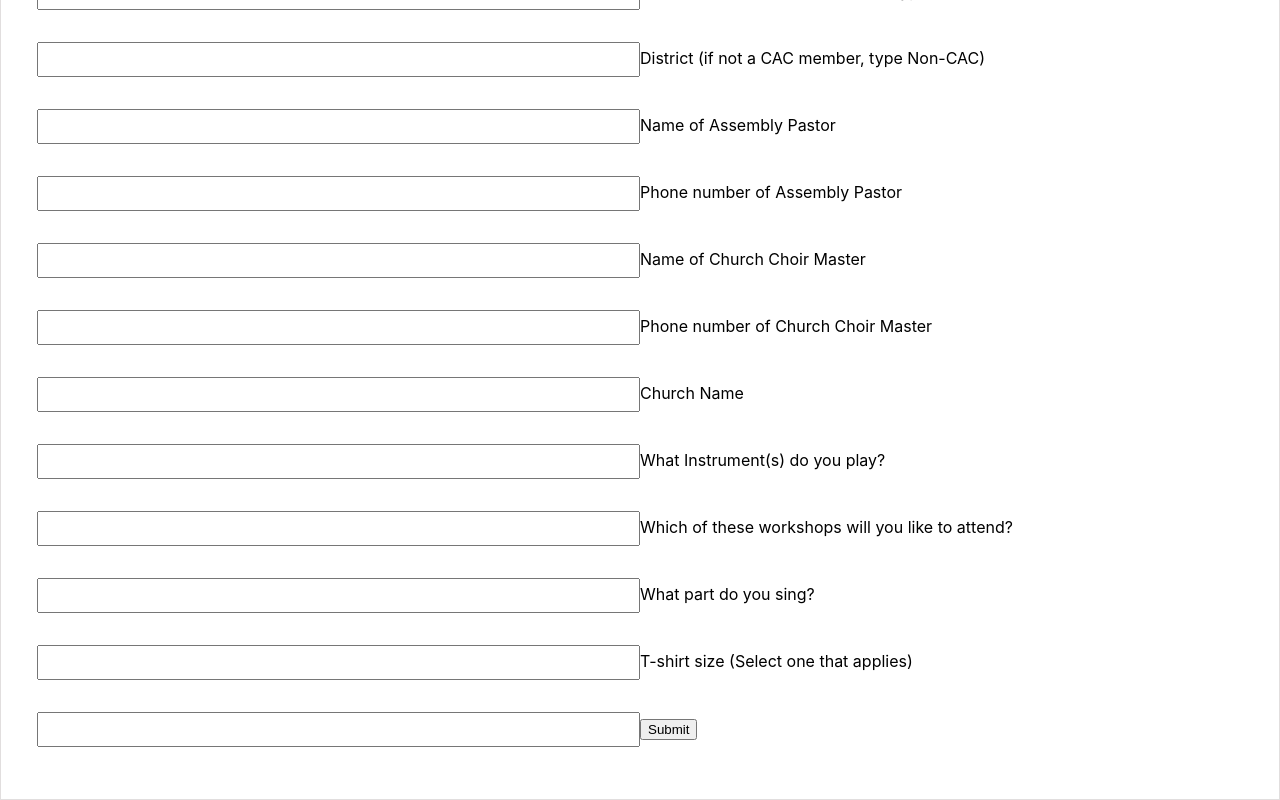
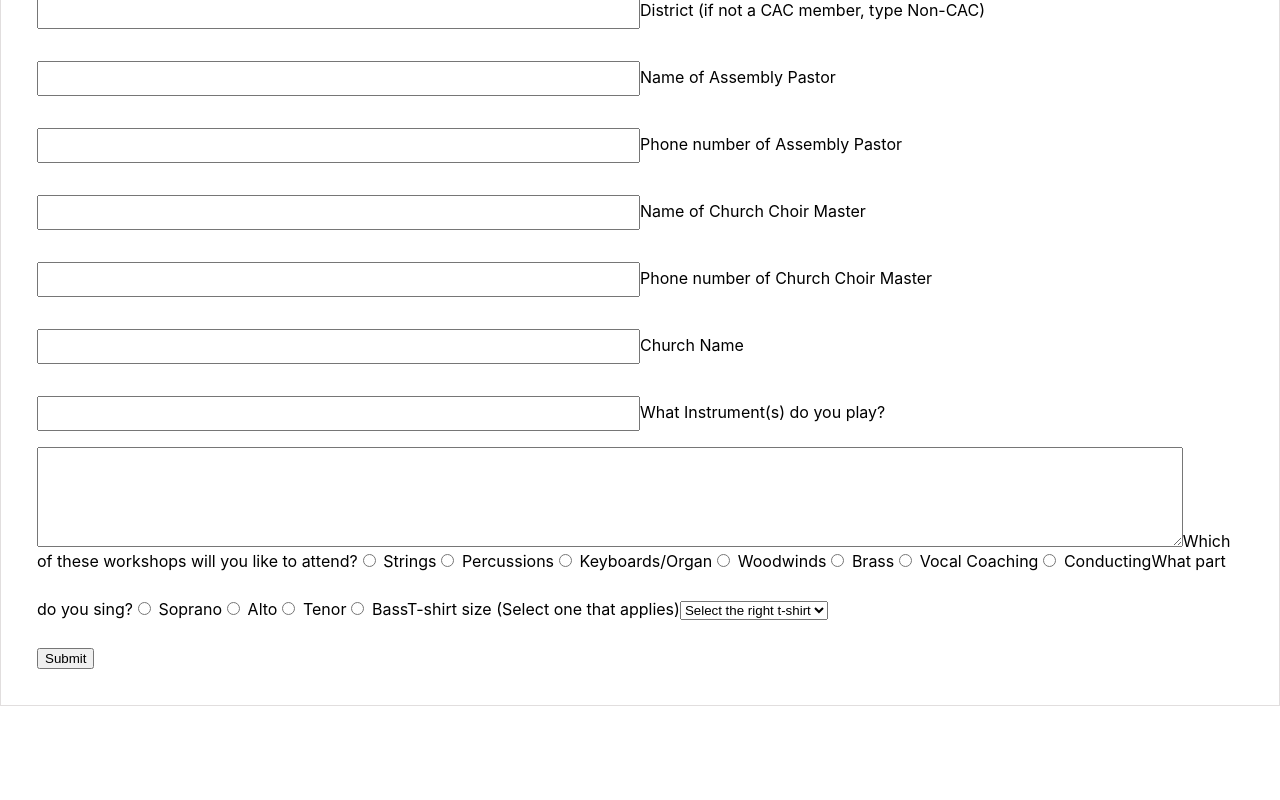
Before and after one commit to OpeDada/cacmusic, a Next.js app: page /registration in a window 1280 px wide. Shown: the part 442-1242 px from the top of the page. After the commit the page ends 1148 px from the top, so only its background shows below. Built offline with nearby package versions, Linux system fonts and the light colour scheme.

Commit message:
implement form

```diff
--- a/pages/registration.js
+++ b/pages/registration.js
@@ -3,14 +3,12 @@ import React from "react";
 
 export default function Registration() {
   return (
-    <main className="container">
+    <main className="main-form container">
       <form>
-        <label>
-          Full Name
-          <input required type="text"></input>
-        </label>
-        <label>
-          Gender
+        <div>
+          <label>Full name:</label>
+          <input type="text" name="full_name" required />
+          <label>Gender</label>
           <select
           // value={props.data.favColor}
           // onChange={props.handleChange}
@@ -21,9 +19,7 @@ export default function Registration() {
             <option value="Male">Male</option>
             <option value="Female">Female</option>
           </select>
-        </label>
-        <label>
-          Age Range (Select one that applies)
+          <label>Age Range (Select one that applies)</label>
           <select
           // value={props.data.favColor}
           // onChange={props.handleChange}
@@ -38,14 +34,9 @@ export default function Registration() {
             <option value="50 to 65">50 to 65</option>
             <option value="Above 65">Above 65</option>
           </select>
-        </label>
-        <label>
-          Office/Position held in the choir
+          <label>Office/Position held in the choir</label>
           <input type="text"></input>
-        </label>
-        <br />
-        <label>
-          Your ministry within the choir (Check)
+          <label>Your ministry within the choir (Check)</label>
           <input
             type="radio"
             name="gender"
@@ -78,10 +69,7 @@ export default function Registration() {
             // onChange={props.handleChange}
           />{" "}
           Others
-        </label>
-        <br />
-        <label>
-          Do you have prior music literacy?
+          <label>Do you have prior music literacy?</label>
           <input
             type="radio"
             name="gender"
@@ -98,64 +86,140 @@ export default function Registration() {
             // onChange={props.handleChange}
           />{" "}
           No
-        </label>
-        <label>
-          What is your level of Music literacy?
+          <label>What is your level of Music literacy?</label>
           <input type="text"></input>
-        </label>
-        <label>
-          Denomination
+          <label>Denomination</label>
           <input type="text"></input>
-        </label>
-        <label>
-          Region (Select one that applies)
+          <label>Region (Select one that applies)</label>
           <input type="text"></input>
-        </label>
-        <label>
-          DCC/Zone (if not a CAC member, type Non-CAC)
+          <label>DCC/Zone (if not a CAC member, type Non-CAC)</label>
           <input type="text"></input>
-        </label>
-        <label>
-          District (if not a CAC member, type Non-CAC)
+          <label>District (if not a CAC member, type Non-CAC)</label>
           <input type="text"></input>
-        </label>
-        <label>
-          Name of Assembly Pastor
+          <label>Name of Assembly Pastor</label>
           <input type="text"></input>
-        </label>
-        <label>
-          Phone number of Assembly Pastor
+          <label>Phone number of Assembly Pastor</label>
           <input type="text"></input>
-        </label>
-        <label>
-          Name of Church Choir Master
+          <label>Name of Church Choir Master</label>
           <input type="text"></input>
-        </label>
-        <label>
-          Phone number of Church Choir Master
+          <label>Phone number of Church Choir Master</label>
           <input type="text"></input>
-        </label>
-        <label>
-          Church Name
+          <label>Church Name</label>
           <input type="text"></input>
-        </label>
-        <label>
-          What Instrument(s) do you play?
-          <input type="text"></input>
-        </label>
-        <label>
-          Which of these workshops will you like to attend?
-          <input type="text"></input>
-        </label>
-        <label>
-          What part do you sing?
-          <input type="text"></input>
-        </label>
-        <label>
-          T-shirt size (Select one that applies)
-          <input type="text"></input>
-        </label>
-        <button type="submit">Submit</button>
+          <label>What Instrument(s) do you play?</label>
+          <textarea
+            // value={"default value"}
+            // onChange={props.handleChange}
+            style={{ width: "95%", height: "100px" }}
+          />
+          <label>Which of these workshops will you like to attend?</label>
+          <input
+            type="radio"
+            name="gender"
+            value="male"
+            // checked={props.data.gender === "male"}
+            // onChange={props.handleChange}
+          />{" "}
+          Strings
+          <input
+            type="radio"
+            name="gender"
+            value="male"
+            // checked={props.data.gender === "male"}
+            // onChange={props.handleChange}
+          />{" "}
+          Percussions
+          <input
+            type="radio"
+            name="gender"
+            value="male"
+            // checked={props.data.gender === "male"}
+            // onChange={props.handleChange}
+          />{" "}
+          Keyboards/Organ
+          <input
+            type="radio"
+            name="gender"
+            value="male"
+            // checked={props.data.gender === "male"}
+            // onChange={props.handleChange}
+          />{" "}
+          Woodwinds
+          <input
+            type="radio"
+            name="gender"
+            value="male"
+            // checked={props.data.gender === "male"}
+            // onChange={props.handleChange}
+          />{" "}
+          Brass
+          <input
+            type="radio"
+            name="gender"
+            value="male"
+            // checked={props.data.gender === "male"}
+            // onChange={props.handleChange}
+          />{" "}
+          Vocal Coaching
+          <input
+            type="radio"
+            name="gender"
+            value="male"
+            // checked={props.data.gender === "male"}
+            // onChange={props.handleChange}
+          />{" "}
+          Conducting
+          <label>What part do you sing?</label>
+          <input
+            type="radio"
+            name="gender"
+            value="male"
+            // checked={props.data.gender === "male"}
+            // onChange={props.handleChange}
+          />{" "}
+          Soprano
+          <input
+            type="radio"
+            name="gender"
+            value="male"
+            // checked={props.data.gender === "male"}
+            // onChange={props.handleChange}
+          />{" "}
+          Alto
+          <input
+            type="radio"
+            name="gender"
+            value="male"
+            // checked={props.data.gender === "male"}
+            // onChange={props.handleChange}
+          />{" "}
+          Tenor
+          <input
+            type="radio"
+            name="gender"
+            value="male"
+            // checked={props.data.gender === "male"}
+            // onChange={props.handleChange}
+          />{" "}
+          Bass
+          <label>T-shirt size (Select one that applies)</label>
+          <select
+          // value={props.data.favColor}
+          // onChange={props.handleChange}
+          // name="favColor"
+          // style={{ margin: "20px" }}
+          >
+            <option value=""> Select the right t-shirt </option>
+            <option value="Blue">Child</option>
+            <option value="Green">Small</option>
+            <option value="Red">Medium</option>
+            <option value="Orange">Large</option>
+            <option value="Yellow">XL</option>
+            <option value="Yellow">XXL</option>
+          </select>
+          <br />
+          <button type="submit">Submit</button>
+        </div>
       </form>
     </main>
   );
```
